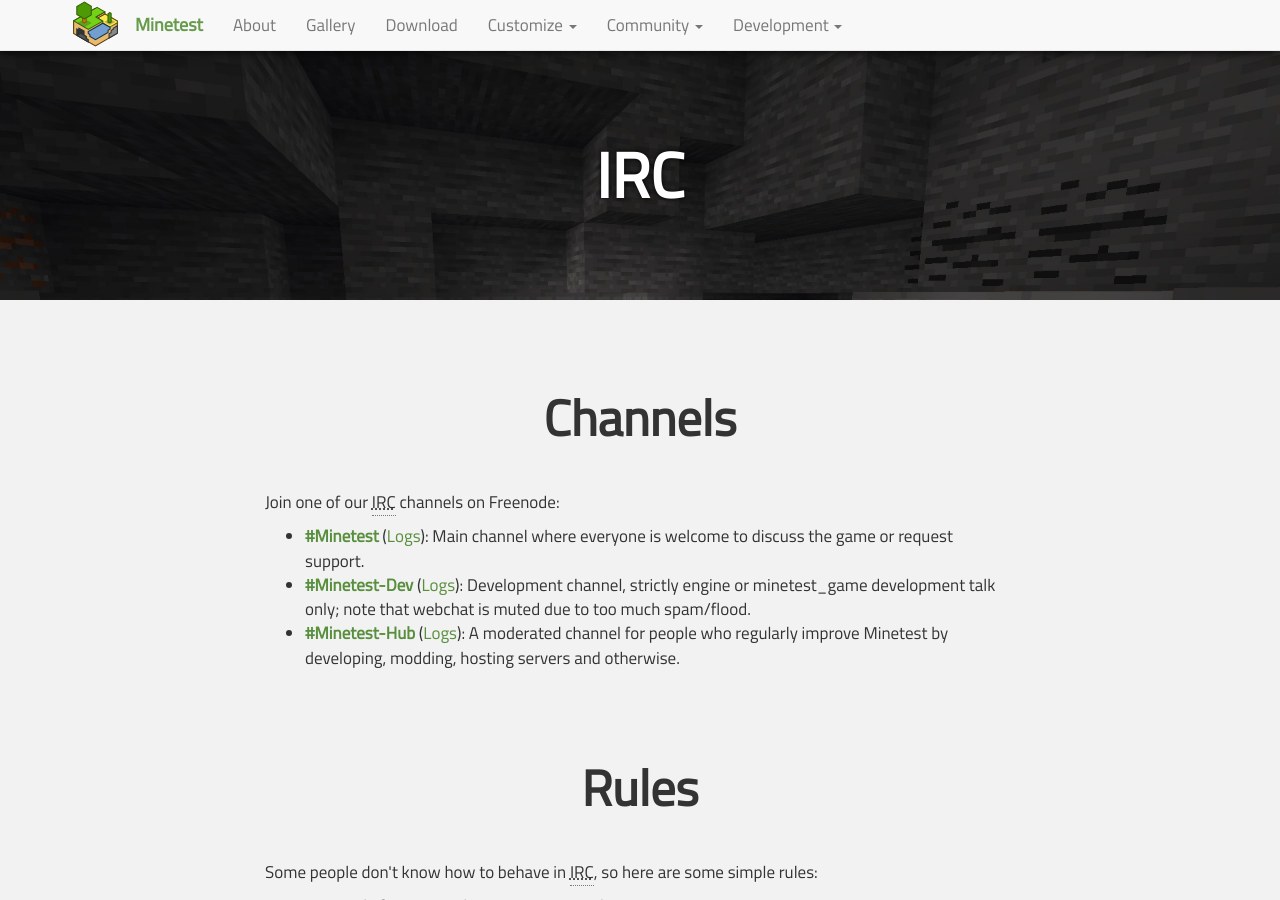
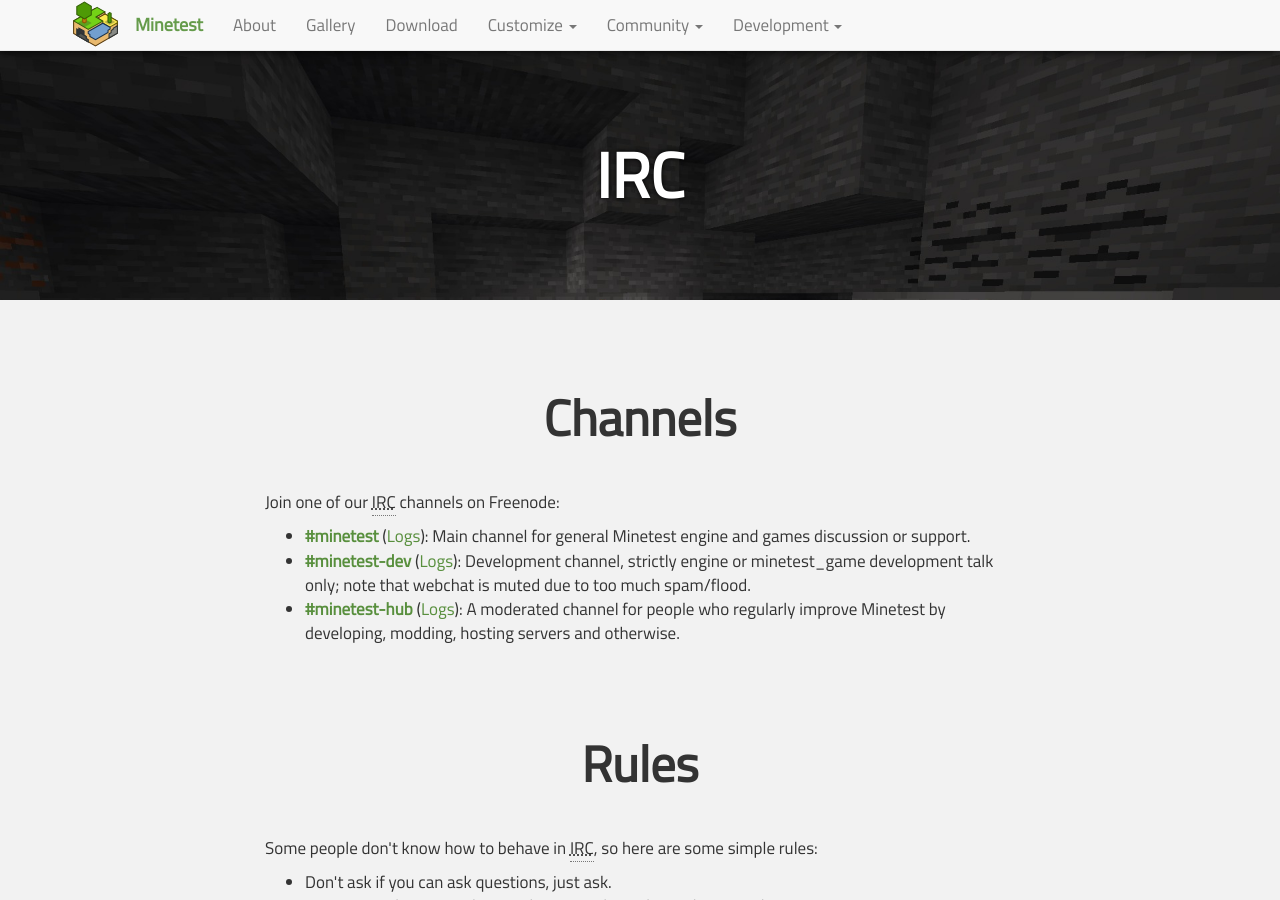
Before and after one commit to minetest/minetest.github.io, a Jekyll site: the page built from irc.html, in a window 1280 px wide and 900 px high. Built offline with Jekyll 4.4.1, drawn with Linux system fonts in a browser that asks for light colours; comment, search, counter and statistics services are not loaded.

Commit message:
Update channel descriptions.
Decapitalised channel names.
Change in #minetest description.

```diff
--- a/irc.html
+++ b/irc.html
@@ -13,19 +13,19 @@ redirect_from:
   </p>
   <ul>
     <li>
-      <strong><a href="https://webchat.freenode.net/?channels=#minetest">#Minetest</a></strong>
+      <strong><a href="https://webchat.freenode.net/?channels=#minetest">#minetest</a></strong>
         (<a href="http://irc.minetest.net/minetest">Logs</a>):
-        Main channel where everyone is welcome to discuss the game or request support.
+        Main channel for general Minetest engine and games discussion or support.
     </li>
 
     <li>
-      <strong><a href="https://webchat.freenode.net/?channels=#minetest-dev">#Minetest-Dev</a></strong>
+      <strong><a href="https://webchat.freenode.net/?channels=#minetest-dev">#minetest-dev</a></strong>
         (<a href="http://irc.minetest.net/minetest-dev">Logs</a>):
         Development channel, strictly engine or minetest_game development talk only; note that webchat is muted due to too much spam/flood.
     </li>
 
     <li>
-      <strong><a href="https://webchat.freenode.net/?channels=#minetest-hub">#Minetest-Hub</a></strong>
+      <strong><a href="https://webchat.freenode.net/?channels=#minetest-hub">#minetest-hub</a></strong>
         (<a href="http://irc.minetest.net/minetest-hub">Logs</a>):
         A moderated channel for people who regularly improve Minetest by developing, modding, hosting servers and otherwise.
     </li>
```
